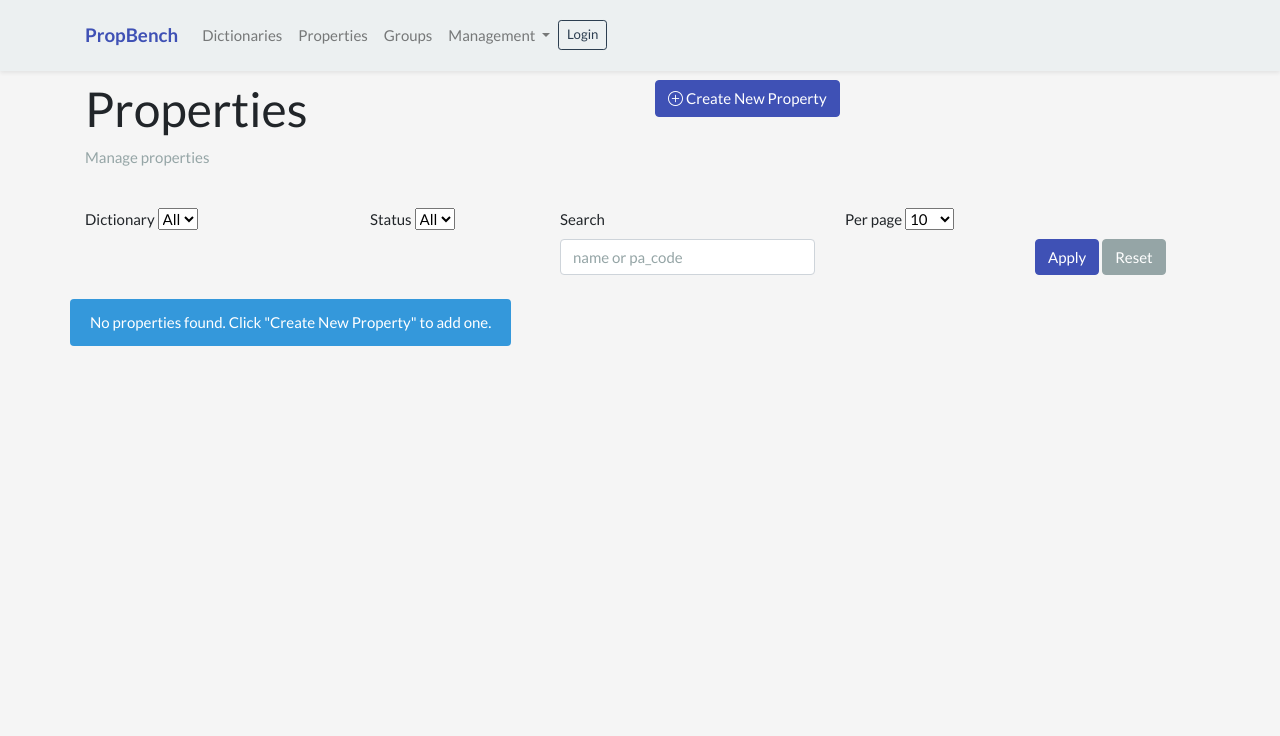
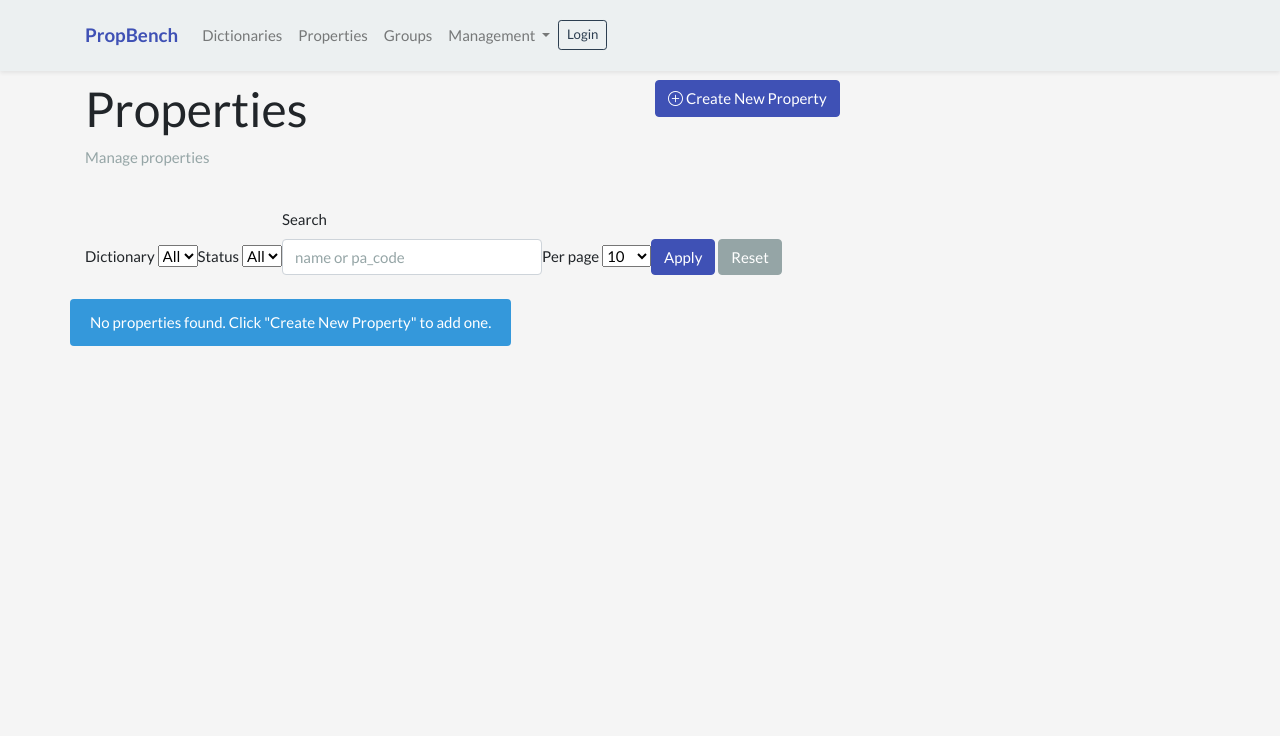
Before and after one commit to jakob-beetz/dictBench, a Django app: template propbench/templates/properties/property_list.html in a window 1280 px wide. Shown: the top 736 px of the page. Run offline with Django 4.2, Linux system fonts and the light colour scheme; the template is opened without the code that fills it, so the values that code supplies are empty; some libraries are stand-ins or nearby versions.

Commit message:
list view fixes, history view and template

```diff
--- a/propbench/templates/base/base.html
+++ b/propbench/templates/base/base.html
@@ -46,8 +46,18 @@
             margin-bottom: 20px;
         }
 
+        .language-badge  {
+            font-size: 0.75rem;
+            padding: 0.25em 0.4em;
+            border-radius: 0.25rem;
+            background-color: #6c757d;
+            color: white;
+            vertical-align: middle;
+        }
+
+
         .card-header {
-            background-color: rgba(63, 81, 181, 0.1);
+            background-color: rgba(183, 183, 183, 0.98);
             font-weight: 500;
         }
 
--- a/propbench/templates/properties/property_list.html
+++ b/propbench/templates/properties/property_list.html
@@ -17,8 +17,8 @@
         </div>
     </div>
 
-    <form method="get" class="row g-3 mb-3">
-        <div class="col-md-3">
+    <form method="get" class="filters d-flex flex-nowrap align-items-end gap-3 mb-3" style="overflow-x:auto;">
+        <div class="filter-control">
             <label for="id_dictionary_id" class="form-label">Dictionary</label>
             <select id="id_dictionary_id" name="dictionary_id" class="form-select">
                 <option value="">All</option>
@@ -28,7 +28,7 @@
             </select>
         </div>
 
-        <div class="col-md-2">
+        <div class="filter-control">
             <label for="id_status" class="form-label">Status</label>
             <select id="id_status" name="status" class="form-select">
                 <option value="">All</option>
@@ -38,12 +38,12 @@
             </select>
         </div>
 
-        <div class="col-md-3">
+        <div class="filter-control" style="min-width:260px;">
             <label for="id_q" class="form-label">Search</label>
             <input id="id_q" name="q" value="{{ current.q }}" class="form-control" placeholder="name or pa_code">
         </div>
 
-        <div class="col-md-2">
+        <div class="filter-control">
             <label for="id_per_page" class="form-label">Per page</label>
             <select id="id_per_page" name="per_page" class="form-select">
                 <option value="10" {% if current.per_page == 10 %}selected{% endif %}>10</option>
@@ -53,9 +53,11 @@
             </select>
         </div>
 
-        <div class="col-md-2 align-self-end text-end">
-            <button type="submit" class="btn btn-primary mt-2">Apply</button>
-            <a href="{% url 'properties:property_list' %}" class="btn btn-secondary mt-2">Reset</a>
+        <div class="filter-control d-flex align-items-end">
+            <div>
+                <button type="submit" class="btn btn-primary me-2">Apply</button>
+                <a href="{% url 'properties:property_list' %}" class="btn btn-secondary">Reset</a>
+            </div>
         </div>
     </form>
 
```
Also changed, not shown: propbench/static/css/custom.css (added, +25 -0 lines), propbench/templates/properties/property_versions.html (+11 -3 lines).
